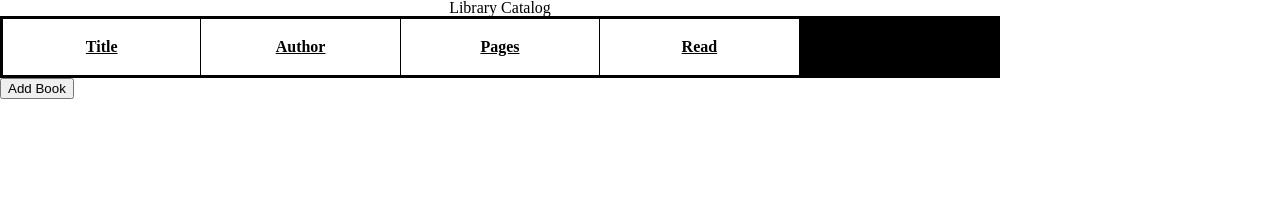
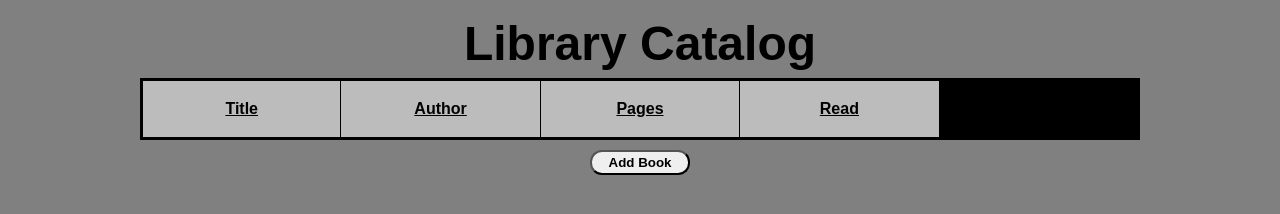
Before and after one commit to RoyalF4/odin-library, a plain HTML site: page index.html in a window 1280 px wide. Drawn offline with Linux system fonts and the light colour scheme.

Commit message:
add some styling to page
* If book is read, then change color of cell to green.

```diff
--- a/app.js
+++ b/app.js
@@ -74,13 +74,18 @@ function addBookToTable(myLibrary) {
             button.addEventListener('click', () => {
                 if(span.textContent == 'Yes') {
                     myLibrary[row.getAttribute('data-index')].read = 'No';
+                    cell.style.background = 'rgb(188, 188, 188)';
                     span.textContent = 'No';
                 }
                 else {
                     myLibrary[row.getAttribute('data-index')].read = 'Yes';
                     span.textContent = 'Yes';
+                    cell.style.background = '#83fc81';
                 }
             })
+            if(book[prop] == 'Yes') {
+                cell.style.background = '#83fc81';
+            }
             span.textContent = book[prop];
             row.appendChild(cell);
             cell.appendChild(span);
--- a/style.css
+++ b/style.css
@@ -1,8 +1,27 @@
+body {
+  height: 100vh;
+  display: flex;
+  flex-direction: column;
+  justify-content: start;
+  align-items: center;
+  padding: 20px;
+  background: gray;
+  font-family: Arial, Helvetica, sans-serif;
+
+}
+
 table {
   table-layout: fixed;
   width: 1000px;
   border-collapse: collapse;
   border: 3px solid black;
+  background: rgb(188, 188, 188);
+}
+
+caption {
+  font-size: 3rem;
+  font-weight: bold;
+  margin: 0 0 10px 0;
 }
 
 th,
@@ -44,3 +63,15 @@ fieldset > div {
   text-decoration: none;
   background-color: black;
 }
+
+.open-modal {
+  width: 100px;
+  height: 25px;
+  border-radius: 12px;
+  margin: 10px 0 0 0;
+  font-weight: bold;
+}
+
+.open-modal:hover {
+  background-color: rgb(202, 202, 202);
+}
```
